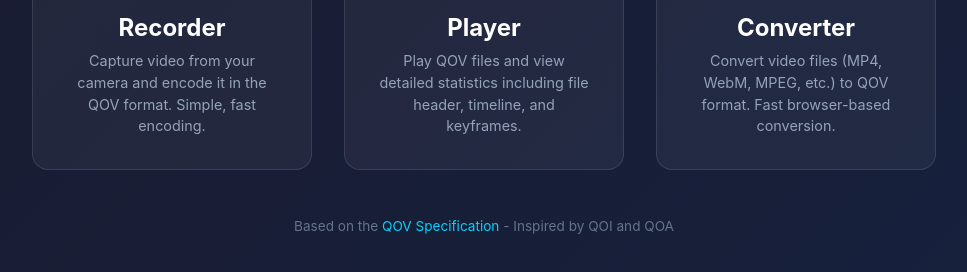
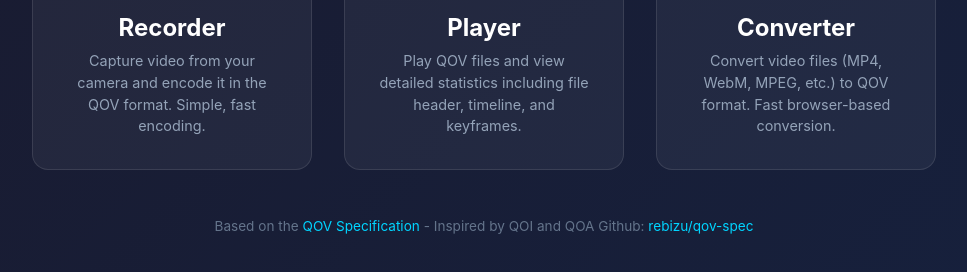
Before and after one commit to rebizu/qov-sp, a website built with Vite: page index.html in a window 1280 px wide. Shown: the part 400-672 px from the top of the page, without its empty margins (156-1123 px from the left). Built offline with nearby package versions, Linux system fonts and the light colour scheme.

Commit message:
added github link to footer

```diff
--- a/index.html
+++ b/index.html
@@ -113,6 +113,7 @@
     <p class="footer">
       Based on the <a href="spec.html">QOV Specification</a> -
       Inspired by QOI and QOA
+      Github: <a href="https://github.com/rebizu/qov-spec">rebizu/qov-spec</a>
     </p>
   </div>
 </body>
```
